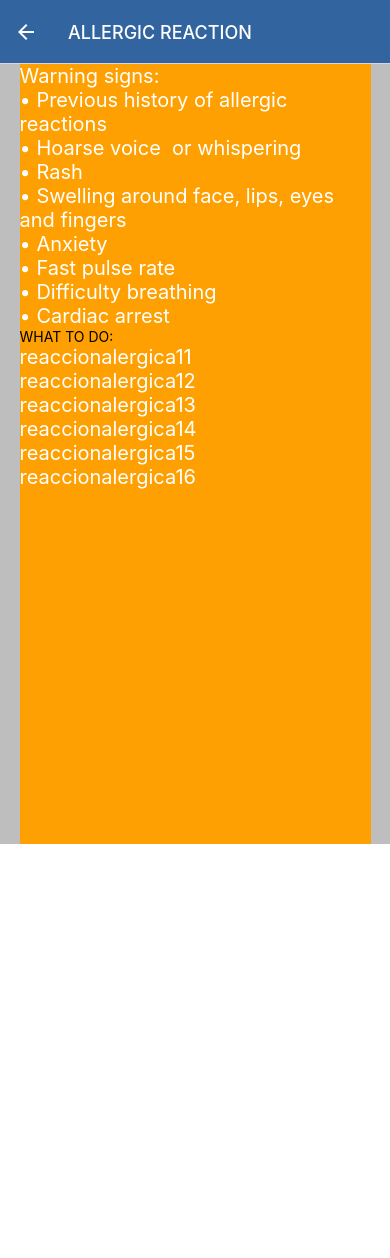
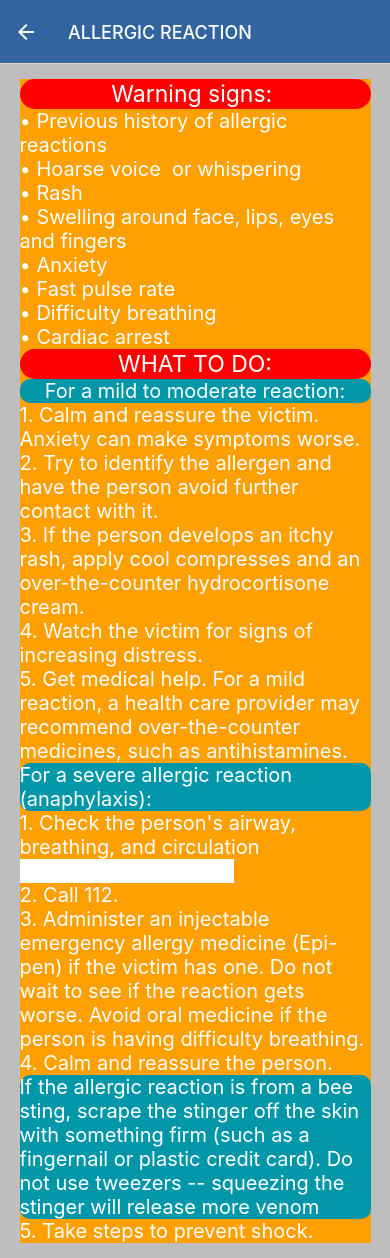
Before and after one commit to karlaogh99/Primeros-auxilios, a React Native app in the folder FirstAid/: screen /Reaccionalergica in a window 390 px wide. Before the commit the page ends 844 px from the top, so only its background shows below. Built offline with nearby package versions, Linux system fonts and the light colour scheme.

Commit message:
Estilo cambiado

```diff
--- a/FirstAid/components/pages/ReaccionAlergica.jsx
+++ b/FirstAid/components/pages/ReaccionAlergica.jsx
@@ -17,9 +17,11 @@ const ReaccionAlergica = () => {
   return (
     <View style={styles.principal}>
       <ScrollView style={styles.central}>
-        <Text style={styles.letras1}>
+        <View style={styles.cajaTitulos}>
+        <Text style={styles.letrasTitulos}>
           {t("reaccionalergica2")}
         </Text>
+        </View>
         <Text style={styles.letras1}>
           {t("reaccionalergica3")}
         </Text>
@@ -44,11 +46,15 @@ const ReaccionAlergica = () => {
         <Text style={styles.letras1}>
           {t("reaccionalergica10")}
         </Text>
-        <View>
-        <Text>{t("quehacer")}</Text>
-            <Text style={styles.letras1}>
+        <View style={styles.cajaTitulos}>
+          <Text style={styles.letrasTitulos}>{t("quehacer")}</Text>
+        </View>
+        <View style={styles.cajaSecundarios}>
+        <Text style={styles.letras1}>
           {t("reaccionalergica11")}
         </Text>
+        </View>
+
         <Text style={styles.letras1}>
           {t("reaccionalergica12")}
         </Text>
@@ -64,8 +70,34 @@ const ReaccionAlergica = () => {
         <Text style={styles.letras1}>
           {t("reaccionalergica16")}
         </Text>
+        <View style={styles.cajaSecundarios}>
+        <Text style={styles.letras1}>
+          {t("reaccionalergica17")}
+        </Text>
+        </View>
 
+        <Text style={styles.letras1}>
+          {t("reaccionalergica18")} <TouchableOpacity style={{backgroundColor:'white'}}><Text style={{}}> {t("primeroenLlegar1")}</Text></TouchableOpacity>
+        </Text>
+        <Text style={styles.letras1}>
+          {t("reaccionalergica19")}
+        </Text>
+        <Text style={styles.letras1}>
+          {t("reaccionalergica20")}
+        </Text>
+        <Text style={styles.letras1}>
+          {t("reaccionalergica21")}
+        </Text>
+        <View style={styles.cajaSecundarios}>
+        <Text style={styles.letras1}>
+          {t("reaccionalergica22")}
+        </Text>
         </View>
+
+        <Text style={styles.letras1}>
+          {t("reaccionalergica23")}
+        </Text>
+
 
       </ScrollView>
     </View>
@@ -80,8 +112,30 @@ const styles = StyleSheet.create({
 
 
   },
+  cajaTitulos:{
+    width:'100%',
+    height:30,
+    alignItems: 'center',
+    justifyContent: 'center',
+
+    backgroundColor:'red',
+    borderRadius: 30,
+  },
+  cajaSecundarios:{
+    width:'100%',
+    alignItems: 'center',
+    justifyContent: 'center',
+
+    backgroundColor:'#0197A9',
+    borderRadius: 10,
+  },
+  letrasTitulos:{
+    fontSize:23,
+    color:'white' ,
+
+  },
   central:{
-
+    margin:15,
     width:'90%',
     backgroundColor:'#ffa002',
   },
--- a/FirstAid/translations/en.json
+++ b/FirstAid/translations/en.json
@@ -22,6 +22,19 @@
     "reaccionalergica7": "• Anxiety ",
     "reaccionalergica8": "• Fast pulse rate",
     "reaccionalergica9": "• Difficulty breathing",
-    "reaccionalergica10": "• Cardiac arrest"
+    "reaccionalergica10": "• Cardiac arrest",
+    "reaccionalergica11": "For a mild to moderate reaction:",
+    "reaccionalergica12": "1. Calm and reassure the victim. Anxiety can make symptoms worse.",
+    "reaccionalergica13": "2. Try to identify the allergen and have the person avoid further contact with it.",
+    "reaccionalergica14": "3. If the person develops an itchy rash, apply cool compresses and an over-the-counter hydrocortisone cream.",
+    "reaccionalergica15": "4. Watch the victim for signs of increasing distress.",
+    "reaccionalergica16": "5. Get medical help. For a mild reaction, a health care provider may recommend over-the-counter medicines, such as antihistamines.",
+    "reaccionalergica17": "For a severe allergic reaction (anaphylaxis):",
+    "reaccionalergica18": "1. Check the person's airway, breathing, and circulation",
+    "reaccionalergica19": "2. Call 112.",
+    "reaccionalergica20": "3. Administer an injectable emergency allergy medicine (Epi-pen) if the victim has one. Do not wait to see if the reaction gets worse. Avoid oral medicine if the person is having difficulty breathing.",
+    "reaccionalergica21": "4. Calm and reassure the person.",
+    "reaccionalergica22": "If the allergic reaction is from a bee sting, scrape the stinger off the skin with something firm (such as a fingernail or plastic credit card). Do not use tweezers -- squeezing the stinger will release more venom",
+    "reaccionalergica23": "5. Take steps to prevent shock."
 
 }
--- a/FirstAid/translations/es.json
+++ b/FirstAid/translations/es.json
@@ -23,12 +23,19 @@
     "reaccionalergica7": "• Ansiedad",
     "reaccionalergica8": "• Aumento de la frecuencia cardiaca ",
     "reaccionalergica9": "• Dificultad respiratoria",
-    "reaccionalergica10": "• Paro cardíaco",
+    "reaccionalergica10":"• Paro cardíaco",
     "reaccionalergica11": "Para una reacción suave o moderada:",
     "reaccionalergica12": "1. Tranquiliza a la víctima. La ansiedad puede empeorar los síntomas.",
     "reaccionalergica13": "2. Trata de identificar el alérgeno y evita que la persona siga en contacto con él.",
     "reaccionalergica14": "3. Si la persona desarrolla un sarpullido con picor, aplícale compresas frías y una crema con hidrocortisona disponible sin receta. ",
     "reaccionalergica15": "4. Observa si aumentan los signos de ansiedad.",
-    "reaccionalergica16": "5. Busca ayuda médica. Para una reacción leve, un sanitario puede recomendar medicinas de venta libre, como un antihistamínico."
+    "reaccionalergica16": "5. Busca ayuda médica. Para una reacción leve, un sanitario puede recomendar medicinas de venta libre, como un antihistamínico.",
+    "reaccionalergica17": "Para una reacción grave (anafilaxia):",
+    "reaccionalergica18": "1. Comprueba las vías respiratorias de la persona, su respiración y circulación. (Listado primero en escena). ",
+    "reaccionalergica19": "2. Llama al 112.",
+    "reaccionalergica20": "3. Si la víctima lo tiene, administra el medicamento inyectable de emergencia para la alergia (Epinefrina) al principio de la reacción. No esperes a ver si la reacción empeore. Evita la medicina oral si la persona tiene dificultad para respirar.",
+    "reaccionalergica21": "4. Tranquiliza a la persona.",
+    "reaccionalergica22": "Si la reacción alérgica se produce por una picadura de abeja, extrae el aguijón de la piel con algo firme, como con la uña o una tarjeta de crédito. No uses pinzas: apretar el aguijón puede liberar más veneno.",
+    "reaccionalergica23": "5. Tomar medidas para prevenir el shock."
 
 }
```
